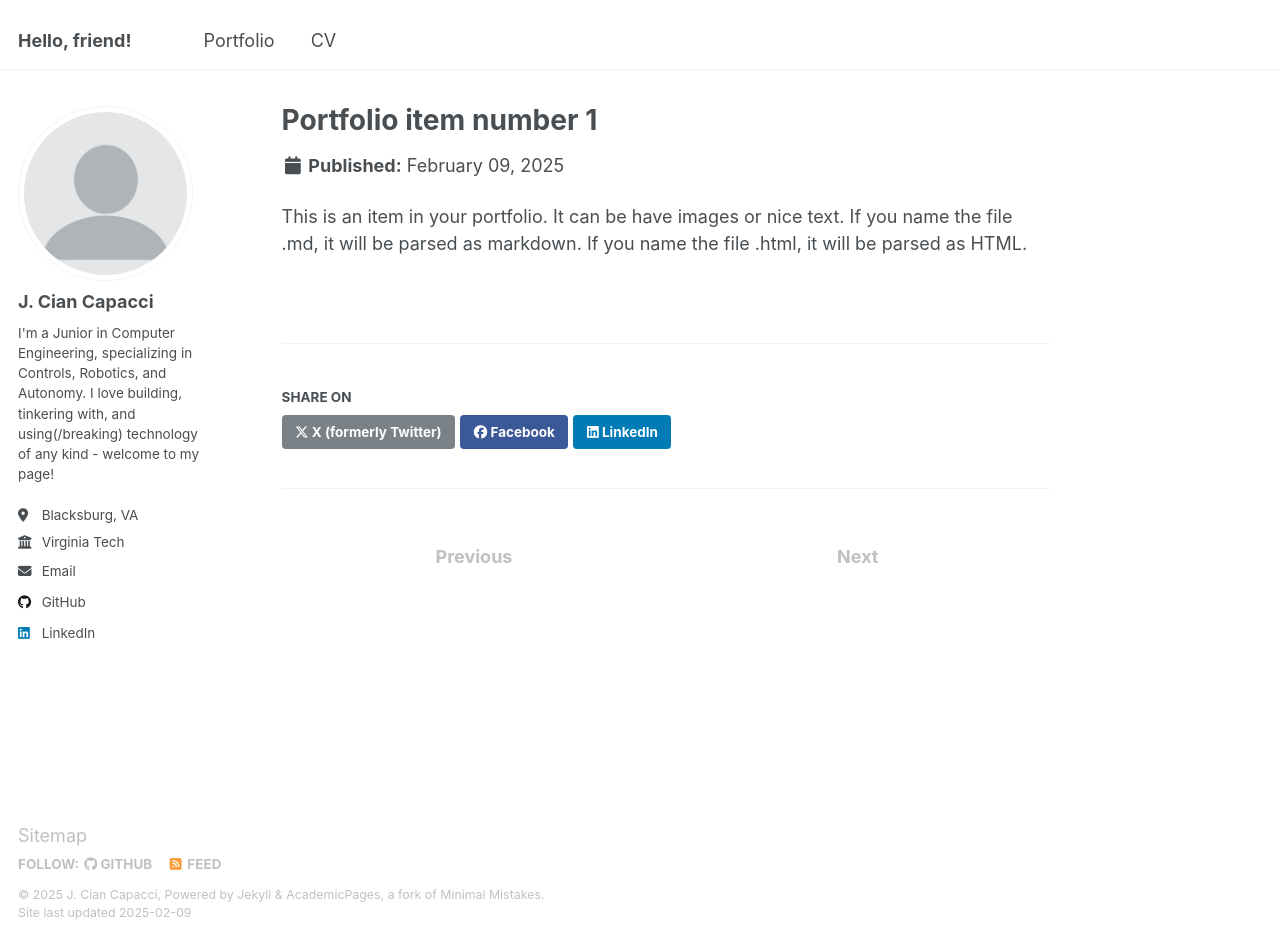
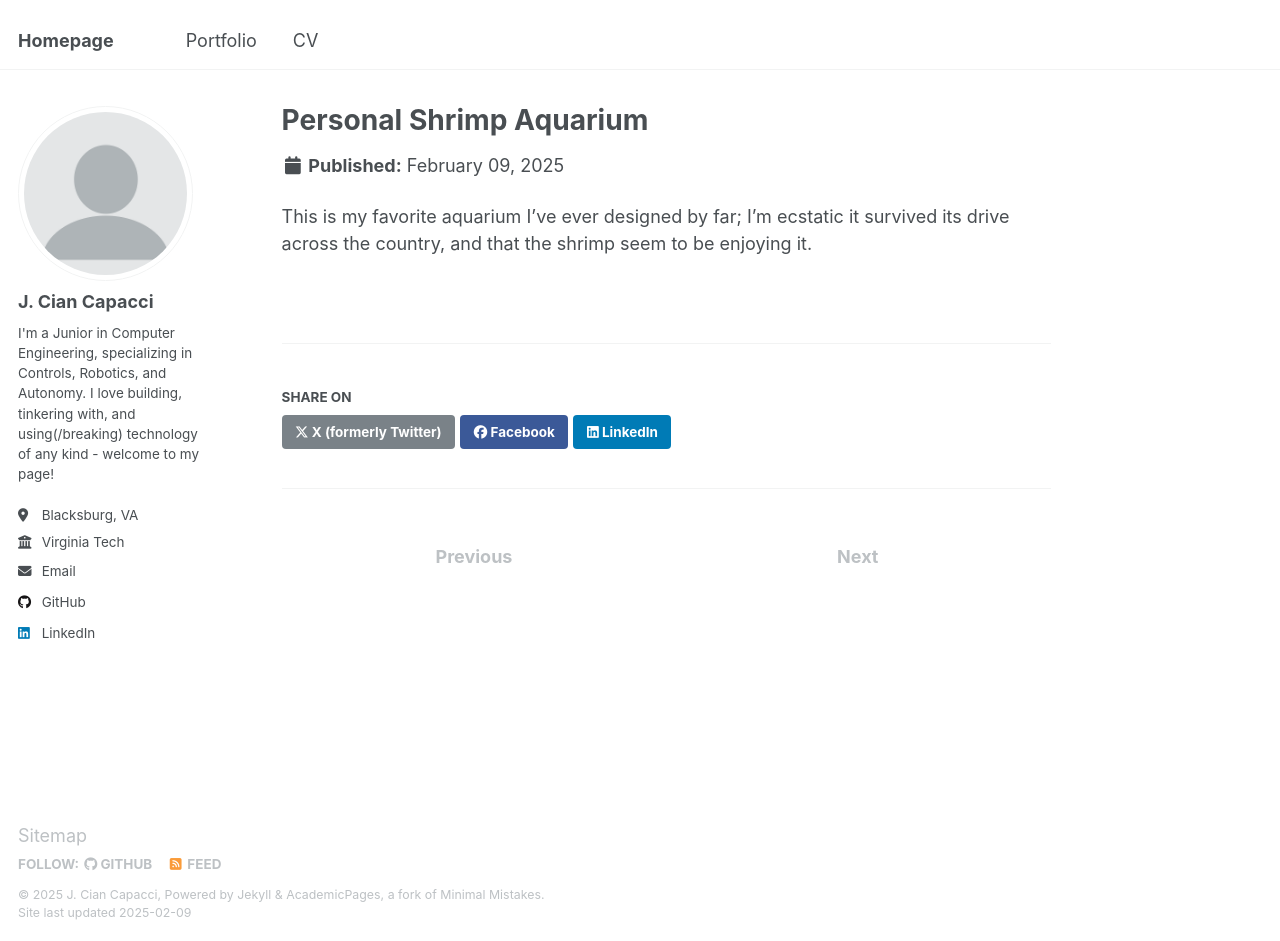
Before and after one commit to BeeGuyDude/beeguydude.github.io, a Jekyll site: the page built from _portfolio/portfolio-1.md, in a window 1280 px wide and 941 px high. Built offline with Jekyll 4.4.1, drawn with Linux system fonts in a browser that asks for light colours.

Commit message:
Modified first portfolio item to have image of shrimp tower

```diff
--- a/_config.yml
+++ b/_config.yml
@@ -9,7 +9,7 @@
 # Basic Site Settings
 locale                   : "en-US"
 site_theme               : "default"
-title                    : "Hello, friend!"
+title                    : "Homepage"
 title_separator          : "-"
 name                     : &name "J. Cian Capacci"
 description              : &description "I'm a Junior in Computer Engineering at Virginia Tech, specializing in Controls, Robotics, and Autonomy. Welcome to my personal website!"
--- a/_portfolio/portfolio-1.md
+++ b/_portfolio/portfolio-1.md
@@ -1,7 +1,7 @@
 ---
-title: "Portfolio item number 1"
-excerpt: "Short description of portfolio item number 1<br/><img src='/images/500x300.png'>"
+title: "Personal Shrimp Aquarium"
+excerpt: "Above: The Aquarium Itself <br/><img src='/images/shrimp_tower.png'>"
 collection: portfolio
 ---
 
-This is an item in your portfolio. It can be have images or nice text. If you name the file .md, it will be parsed as markdown. If you name the file .html, it will be parsed as HTML.
+This is my favorite aquarium I've ever designed by far; I'm ecstatic it survived its drive across the country, and that the shrimp seem to be enjoying it.
```
Also changed, not shown: images/shrimp_tower.jpg (added).
